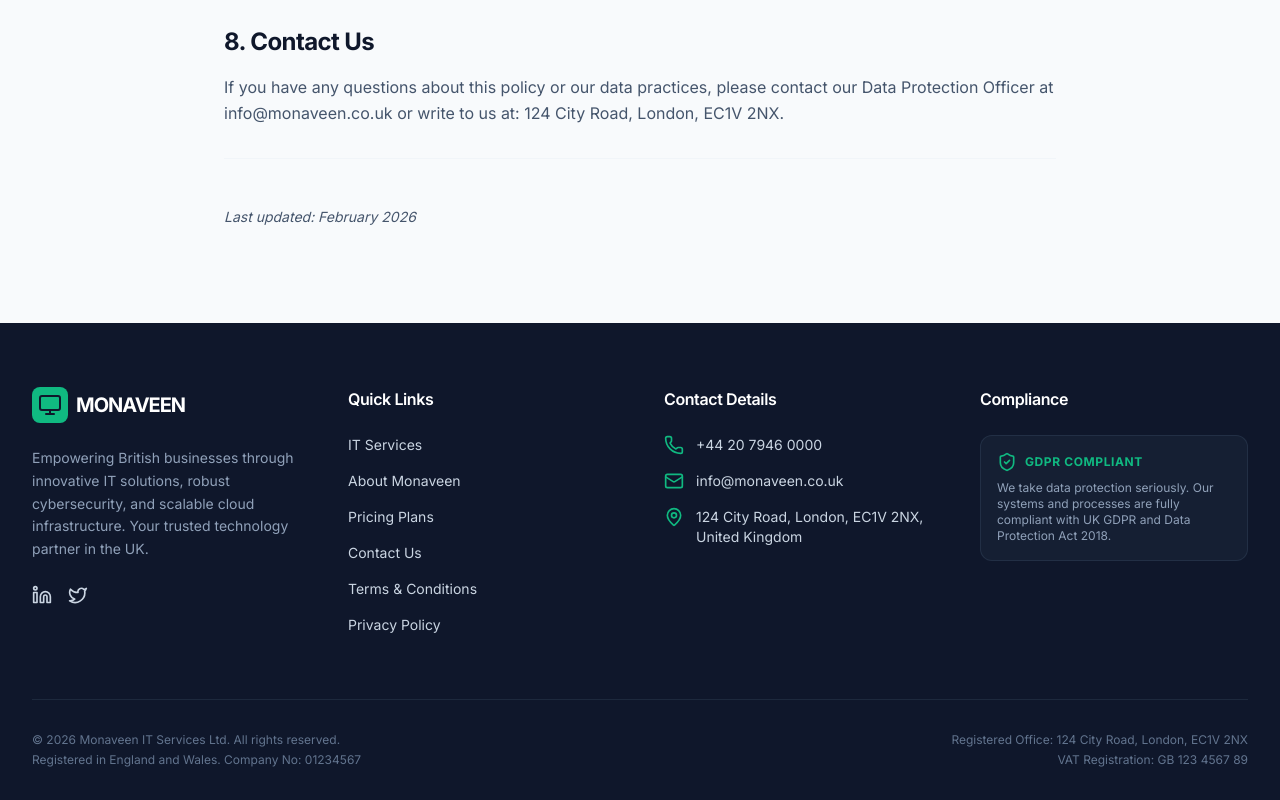
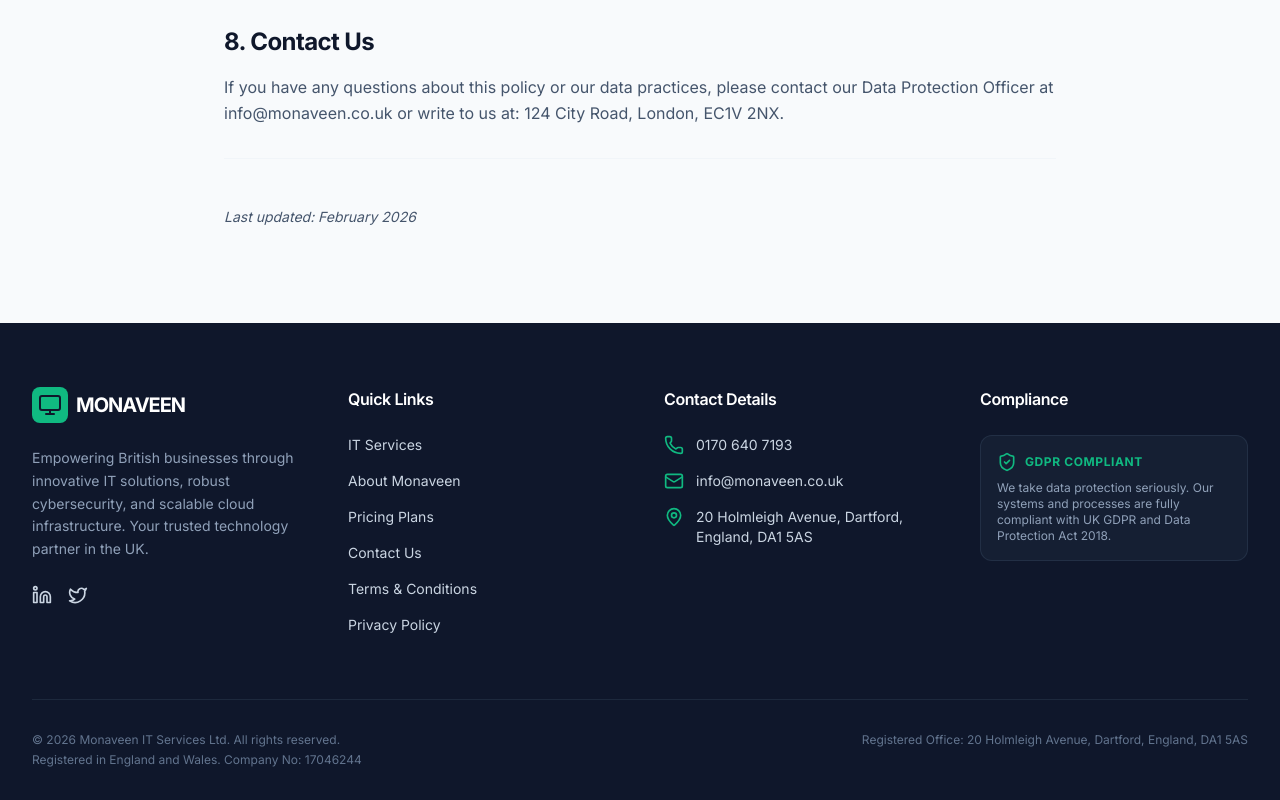
Before and after one commit to consultancy-outfit/100IT-SALESITES-001, a React (Vite) app: page /privacy in a window 1280 px wide. Shown: the part 1498-2298 px from the top of the page. Built offline with nearby package versions, Linux system fonts and the light colour scheme.

Commit message:
Update Footer.tsx

```diff
--- a/src/components/Footer.tsx
+++ b/src/components/Footer.tsx
@@ -44,7 +44,7 @@ export default function Footer() {
             <ul className="space-y-4 text-sm">
               <li className="flex items-start gap-3">
                 <Phone className="w-5 h-5 text-brand-accent shrink-0" />
-                <span>+44 20 7946 0000</span>
+                <span>0170 640 7193</span>
               </li>
               <li className="flex items-start gap-3">
                 <Mail className="w-5 h-5 text-brand-accent shrink-0" />
@@ -52,7 +52,7 @@ export default function Footer() {
               </li>
               <li className="flex items-start gap-3">
                 <MapPin className="w-5 h-5 text-brand-accent shrink-0" />
-                <span>124 City Road, London, EC1V 2NX, United Kingdom</span>
+                <span>20 Holmleigh Avenue, Dartford, England, DA1 5AS</span>
               </li>
             </ul>
           </div>
@@ -77,11 +77,11 @@ export default function Footer() {
           <div className="grid grid-cols-1 md:grid-cols-2 gap-4">
             <div>
               <p>© {currentYear} Monaveen IT Services Ltd. All rights reserved.</p>
-              <p className="mt-1">Registered in England and Wales. Company No: 01234567</p>
+              <p className="mt-1">Registered in England and Wales. Company No: 17046244</p>
             </div>
             <div className="md:text-right">
-              <p>Registered Office: 124 City Road, London, EC1V 2NX</p>
-              <p className="mt-1">VAT Registration: GB 123 4567 89</p>
+              <p>Registered Office: 20 Holmleigh Avenue, Dartford, England, DA1 5AS</p>
+
             </div>
           </div>
         </div>
```
